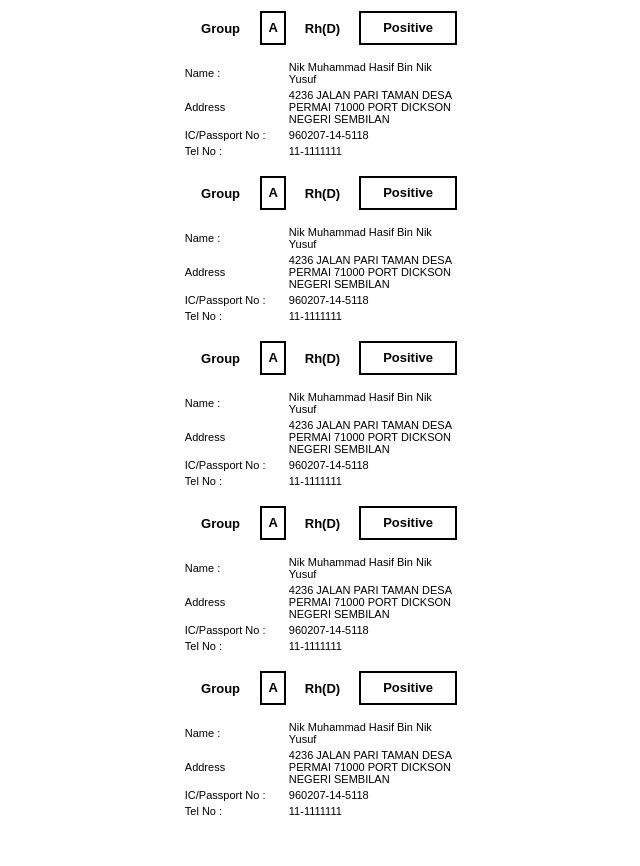
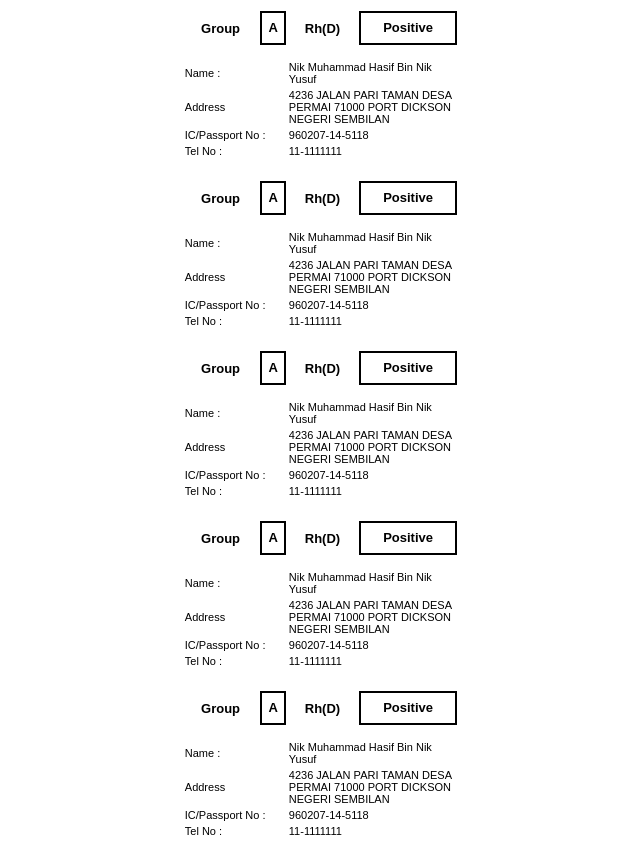
Before and after one commit to alifhaikal88/alifhaikal88.github.io, a plain HTML site: page index.html in a window 1280 px wide. Shown: the whole page, without its empty margins (319-959 px from the left). Before the commit the page ends 841 px from the top, so only its background shows below. Drawn offline with Linux system fonts and the light colour scheme.

Commit message:
abo card test

```diff
--- a/index.html
+++ b/index.html
@@ -24,7 +24,7 @@
         }
 
         .outer {
-            height: 165px;
+            height: 170px;
             width: 100%;
         }
 
```
